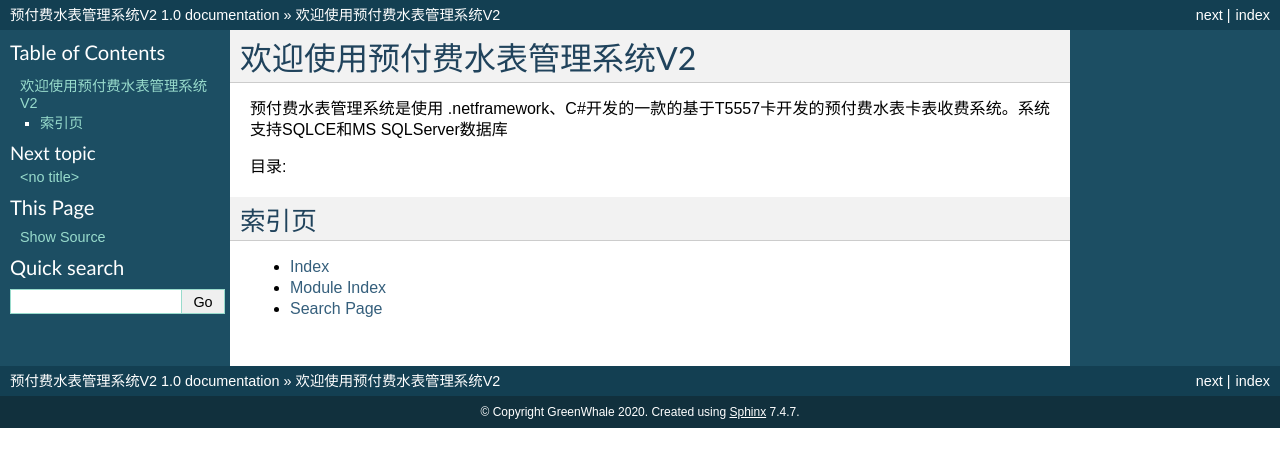
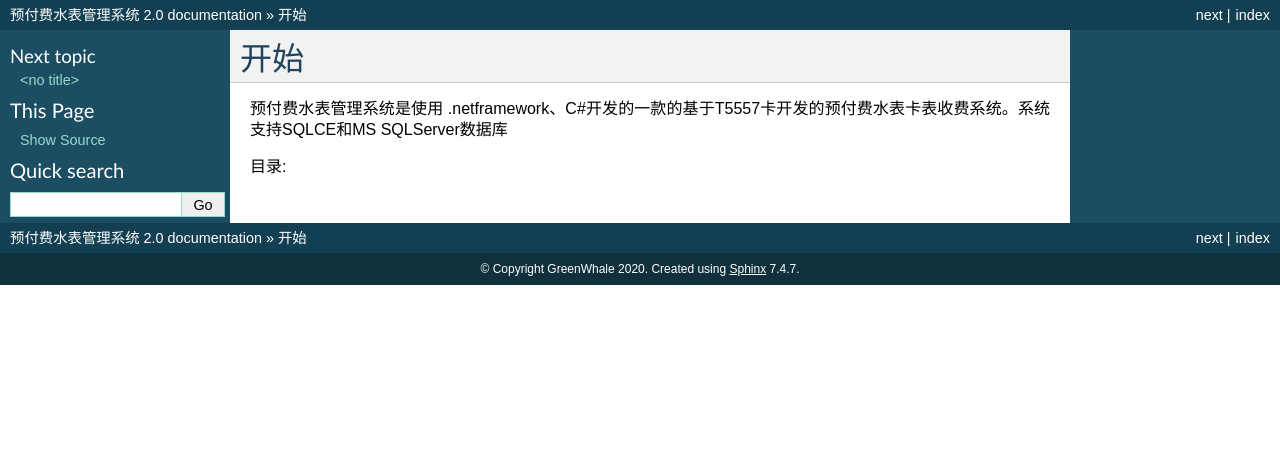
Before and after one commit to Witchie/Doc-PrepaidWaterMeterSystem, a Sphinx documentation site: the page built from docs/index.rst, in a window 1280 px wide. Shown: the top 467 px of the page. Built offline with Sphinx 7.4.7, drawn with Linux system fonts in a browser that asks for light colours.

Commit message:
重新提交

```diff
--- a/docs/conf.py
+++ b/docs/conf.py
@@ -43,7 +43,7 @@
 master_doc = 'index'
 
 # General information about the project.
-project = u'预付费水表管理系统V2'
+project = u'预付费水表管理系统'
 copyright = u'GreenWhale 2020'
 
 # The version info for the project you're documenting, acts as replacement for
@@ -51,9 +51,9 @@
 # built documents.
 #
 # The short X.Y version.
-version = '1.0'
+version = '2.0'
 # The full version, including alpha/beta/rc tags.
-release = '1.0'
+release = '2.0'
 
 # The language for content autogenerated by Sphinx. Refer to documentation
 # for a list of supported languages.
@@ -197,8 +197,8 @@
 # (source start file, target name, title,
 #  author, documentclass [howto, manual, or own class]).
 latex_documents = [
-  ('index', 'ReadtheDocsTemplate.tex', u'Read the Docs Template Documentation',
-   u'Read the Docs', 'manual'),
+  ('index', 'ReadtheDocsTemplate.tex', u'预付费水表管理系统',
+   u'操作手册', 'manual'),
 ]
 
 # The name of an image file (relative to this directory) to place at the top of
@@ -227,8 +227,8 @@
 # One entry per manual page. List of tuples
 # (source start file, name, description, authors, manual section).
 man_pages = [
-    ('index', 'readthedocstemplate', u'Read the Docs Template Documentation',
-     [u'Read the Docs'], 1)
+    ('index', 'readthedocstemplate', u'预付费水表管理系统',
+     [u'操作手册'], 1)
 ]
 
 # If true, show URL addresses after external links.
@@ -241,8 +241,8 @@
 # (source start file, target name, title, author,
 #  dir menu entry, description, category)
 texinfo_documents = [
-  ('index', 'ReadtheDocsTemplate', u'Read the Docs Template Documentation',
-   u'Read the Docs', 'ReadtheDocsTemplate', 'One line description of project.',
+  ('index', 'ReadtheDocsTemplate', u'预付费水表管理系统',
+   u'操作手册', 'ReadtheDocsTemplate', 'One line description of project.',
    'Miscellaneous'),
 ]
 
--- a/docs/index.rst
+++ b/docs/index.rst
@@ -1,4 +1,4 @@
-欢迎使用预付费水表管理系统V2
+开始
 ==========================
 
 预付费水表管理系统是使用 .netframework、C#开发的一款的基于T5557卡开发的预付费水表卡表收费系统。系统支持SQLCE和MS SQLServer数据库
@@ -13,10 +13,3 @@
       :glob:
 
       *
-
-索引页
--------------------
-
-* :ref:`genindex`
-* :ref:`modindex`
-* :ref:`search`
--- a/docs/readme.rst
+++ b/docs/readme.rst
@@ -1,5 +1 @@
-===========
-213
-============
-
-213123
+.. include:: ../Readme.rst
```
Also changed, not shown: 1 other file.
